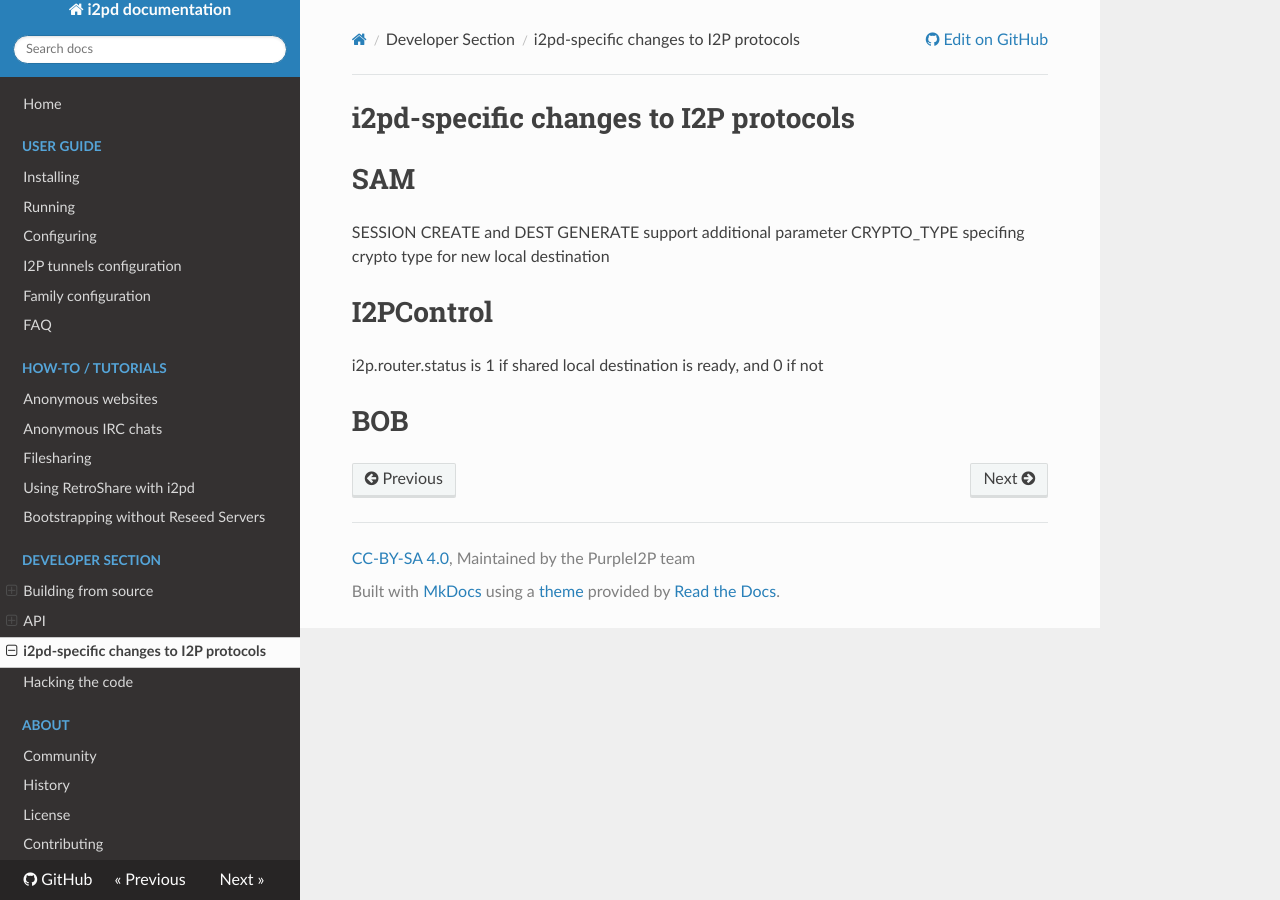
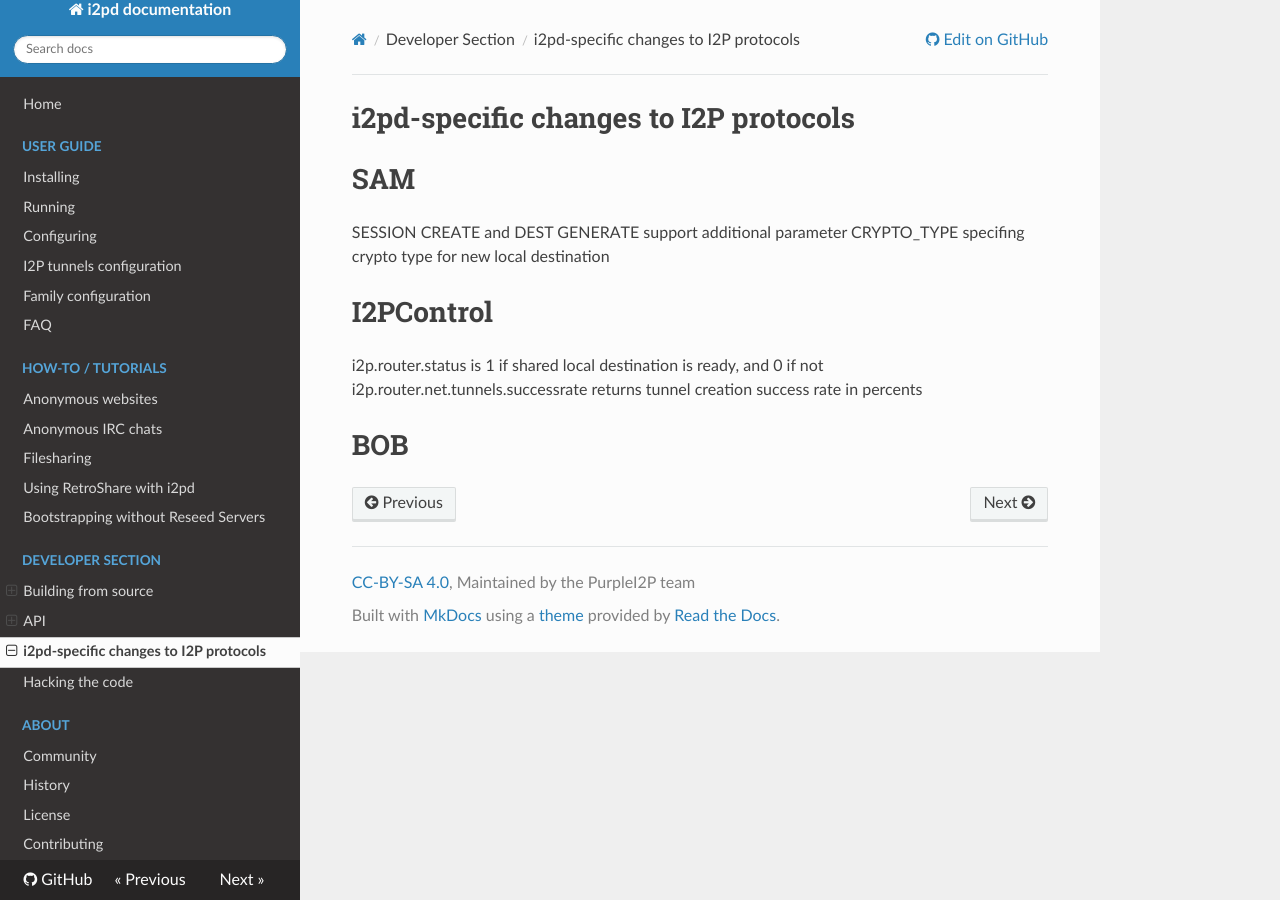
Before and after one commit to PurpleI2P/i2pd_docs_en, an MkDocs documentation site: the page built from docs/devs/i2pd-specifics.md, in a window 1280 px wide. Built offline with MkDocs 1.6.1, drawn with Linux system fonts in a browser that asks for light colours; nearby versions of some CDN libraries; old or Windows-style settings are respelled for this version of MkDocs.

Commit message:
i2p.router.net.tunnels.successrate

```diff
--- a/docs/devs/i2pd-specifics.md
+++ b/docs/devs/i2pd-specifics.md
@@ -7,5 +7,5 @@ SESSION CREATE and DEST GENERATE support additional parameter CRYPTO_TYPE specif
 
 # I2PControl
 i2p.router.status is 1 if shared local destination is ready, and 0 if not
-
+i2p.router.net.tunnels.successrate returns tunnel creation success rate in percents
 # BOB
```
